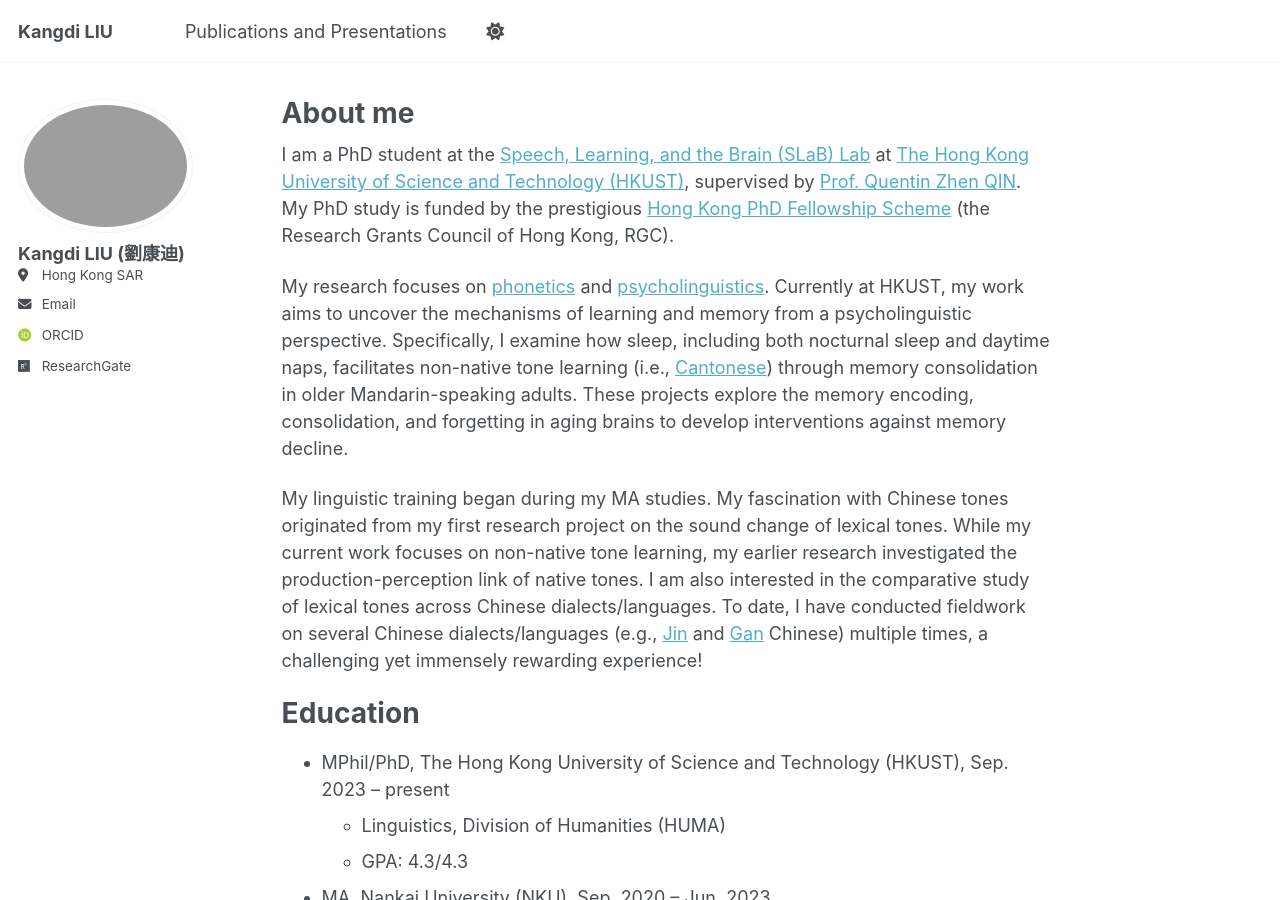
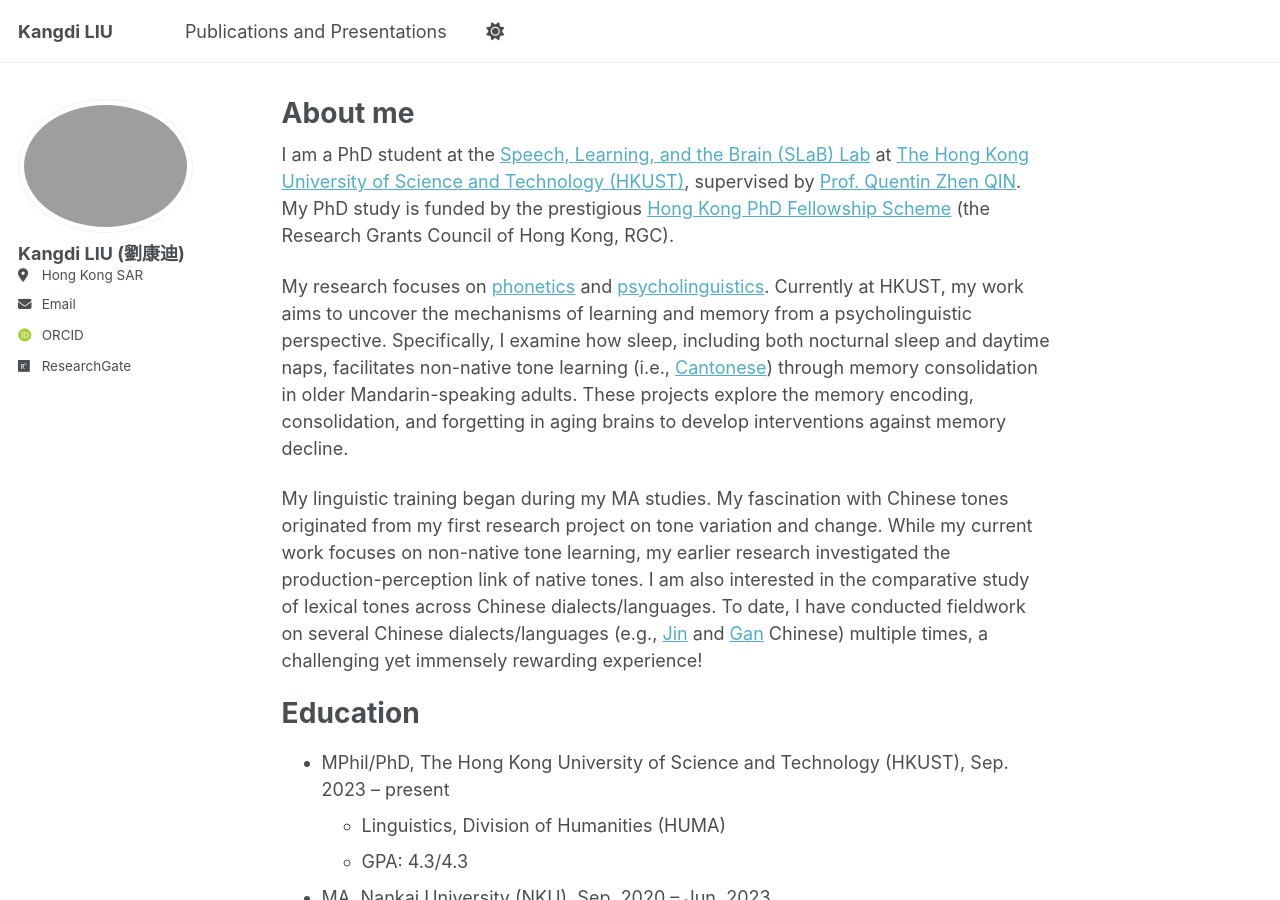
Before and after one commit to kliubc2025/kliubc.github.io, a Jekyll site: the page built from _pages/about.md, in a window 1280 px wide and 900 px high. Built offline with Jekyll 4.4.1, drawn with Linux system fonts in a browser that asks for light colours; some web fonts are replaced; a script that is not in the unit is left out.

Commit message:
Update about.md

```diff
--- a/_pages/about.md
+++ b/_pages/about.md
@@ -12,7 +12,7 @@ I am a PhD student at the [Speech, Learning, and the Brain (SLaB) Lab](https://s
 
 My research focuses on [phonetics](https://en.wikipedia.org/wiki/Phonetics#) and [psycholinguistics](https://en.wikipedia.org/wiki/Psycholinguistics). Currently at HKUST, my work aims to uncover the mechanisms of learning and memory from a psycholinguistic perspective. Specifically, I examine how sleep, including both nocturnal sleep and daytime naps, facilitates non-native tone learning (i.e., [Cantonese](https://en.wikipedia.org/wiki/Cantonese_phonology)) through memory consolidation in older Mandarin-speaking adults. These projects explore the memory encoding, consolidation, and forgetting in aging brains to develop interventions against memory decline.
 
-My linguistic training began during my MA studies. My fascination with Chinese tones originated from my first research project on the sound change of lexical tones. While my current work focuses on non-native tone learning, my earlier research investigated the production-perception link of native tones. I am also interested in the comparative study of lexical tones across Chinese dialects/languages. To date, I have conducted fieldwork on several Chinese dialects/languages (e.g., [Jin](https://en.wikipedia.org/wiki/Jin_Chinese) and [Gan](https://en.wikipedia.org/wiki/Gan_Chinese) Chinese) multiple times, a challenging yet immensely rewarding experience!
+My linguistic training began during my MA studies. My fascination with Chinese tones originated from my first research project on tone variation and change. While my current work focuses on non-native tone learning, my earlier research investigated the production-perception link of native tones. I am also interested in the comparative study of lexical tones across Chinese dialects/languages. To date, I have conducted fieldwork on several Chinese dialects/languages (e.g., [Jin](https://en.wikipedia.org/wiki/Jin_Chinese) and [Gan](https://en.wikipedia.org/wiki/Gan_Chinese) Chinese) multiple times, a challenging yet immensely rewarding experience!
 
 Education
 ======
```
